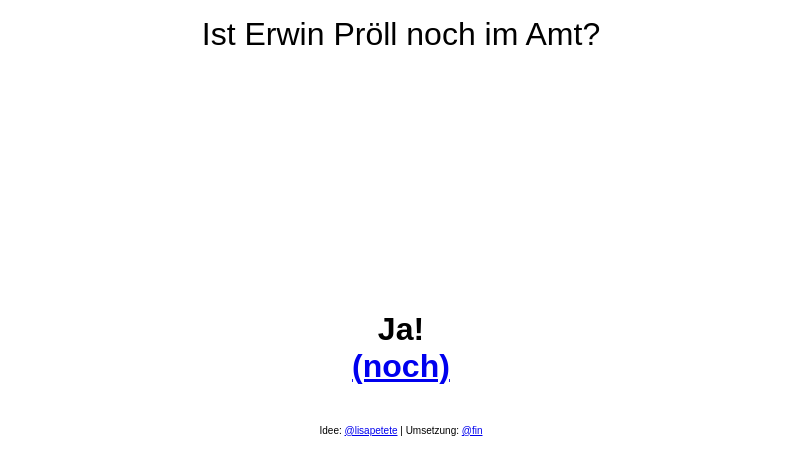
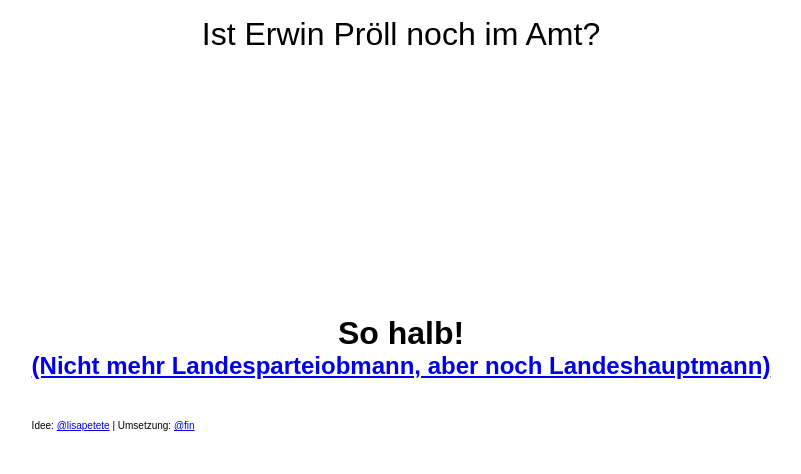
Before and after one commit to fin/isterwinproellnochimamt.at, a plain HTML site: page index.html in a window 1280 px wide. Shown: the whole page, without its empty margins (239-1040 px from the left). Drawn offline with Linux system fonts and the light colour scheme.

Commit message:
Update Landesparteitag

```diff
--- a/index.html
+++ b/index.html
@@ -29,8 +29,14 @@
     html, body  {
       height: 100%;
     }
-    h1,h3 {
+    h1,h2 {
       text-align: center;
+      }
+    h1 {
+      font-size: 2em;
+    }
+    h2{
+      font-size: 1.5em;
     }
 
     body, h1,h2,p {
@@ -52,7 +58,8 @@
     <h1 class="nofat">Ist Erwin Pröll noch im Amt?</h1>
     <div class="Aligner">
       <div>
-        <h1>Ja!<br /><a href="http://derstandard.at/2000050869726/Erwin-Proell-tritt-im-Maerz-zurueck">(noch)</a></h3>
+        <h1>So halb!</h1>
+        <h2><a href="http://derstandard.at/2000054820154/98-5-Prozent-OeVP-Niederoesterreich-waehlt-Mikl-Leitner-zur-Obfrau">(Nicht mehr Landesparteiobmann, aber noch Landeshauptmann)</a></h2>
         <div id="impressum">Idee: <a href="https://twitter.com/lisapetete" target="_blank">@lisapetete</a> | Umsetzung: <a href="http://twitter.com/fin" target="_blank">@fin</a></small>
       </div>
     </div>
```
